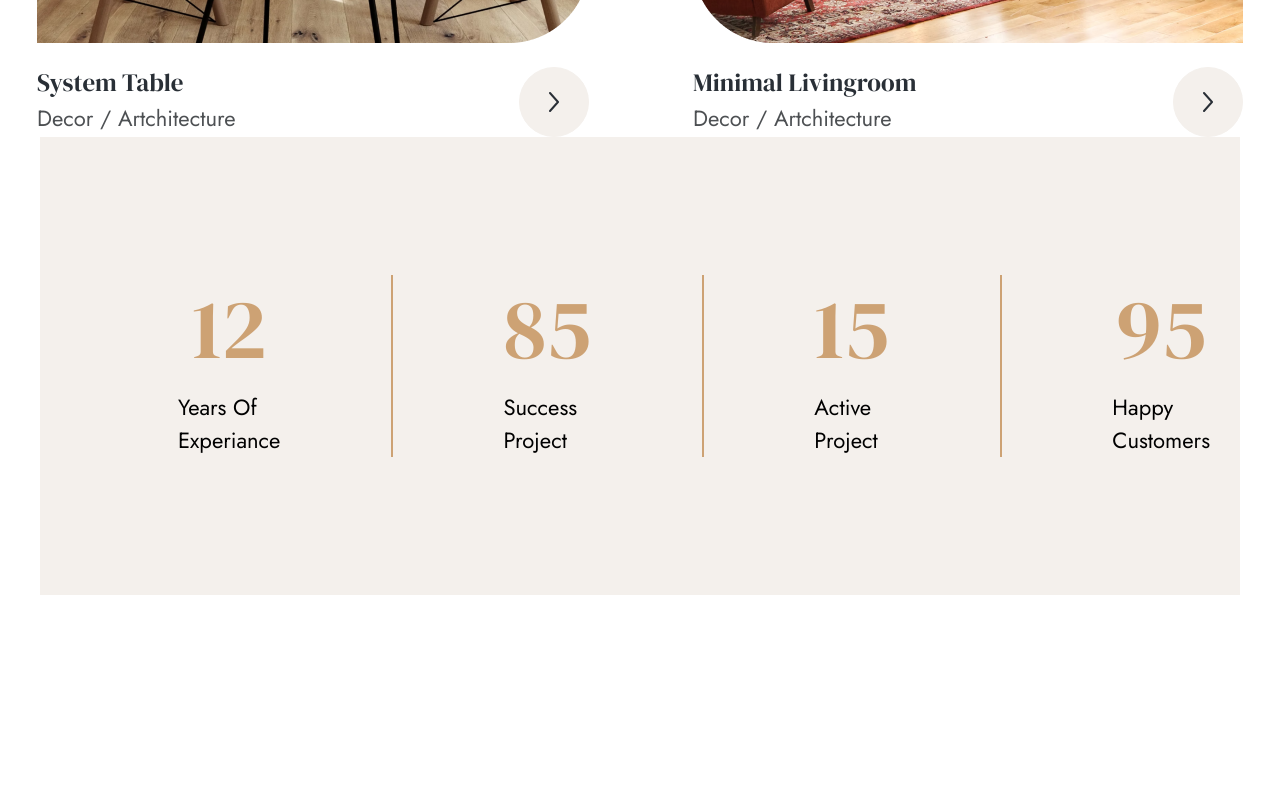
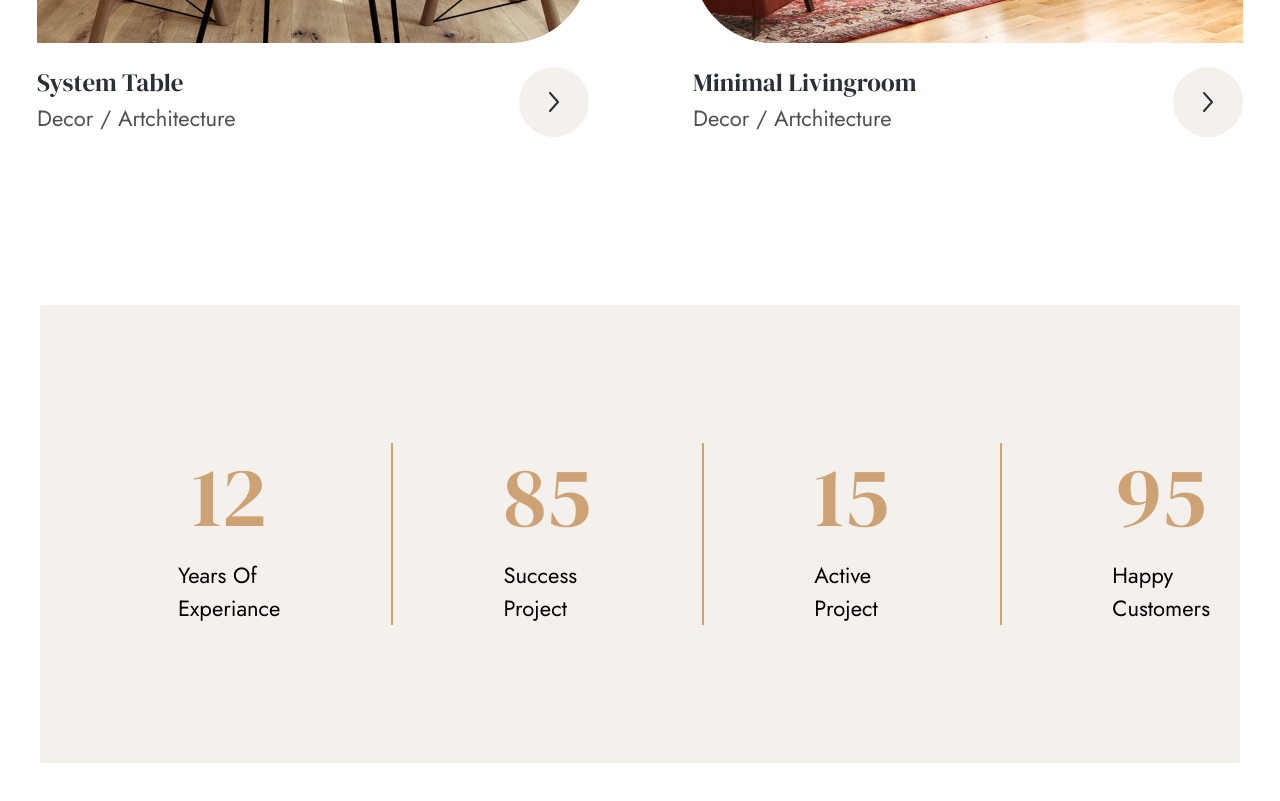
Before and after one commit to firuzeabdullazade/interior-design-webflow-react, a React (Create React App) app: page / in a window 1280 px wide. Shown: the part 3640-4441 px from the top of the page. Built offline with nearby package versions, Linux system fonts and the light colour scheme.

Commit message:
variables for colors is made

```diff
--- a/src/_variables.scss
+++ b/src/_variables.scss
@@ -3,3 +3,4 @@ $header-font: 'DM Serif Display', serif;
 $text-color: #292F36;
 $second-text-color: #4D5053;
 $background-color: #F4F0EC;
+$counter-text-color:#CDA274;
--- a/src/app/pages/HomePage/components/Counter/Counter.scss
+++ b/src/app/pages/HomePage/components/Counter/Counter.scss
@@ -5,8 +5,9 @@
     justify-content: space-around;
     align-items: center;
     width: 100%;
-    background: rgba(244, 240, 236, 1);
+    background: $background-color;
     padding: 138px 0;
+    margin-top: 168px;
 
     .middle-counter {
         display: flex;
@@ -19,7 +20,7 @@
             width: 37%;
 
             .line {
-                border: 1px solid #CDA274;
+                border: 1px solid $counter-text-color;
             }
 
             .content {
@@ -33,7 +34,7 @@
                     font-weight: 400;
                     font-size: 85px;
                     line-height: 125%;
-                    color: #CDA274;
+                    color: $counter-text-color;
                     margin-block-start: 0;
                     margin-block-end: 10px;
                 }
```
